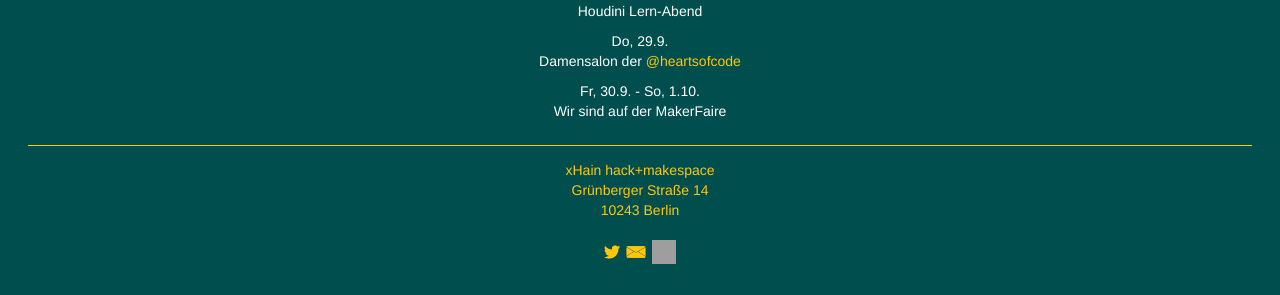
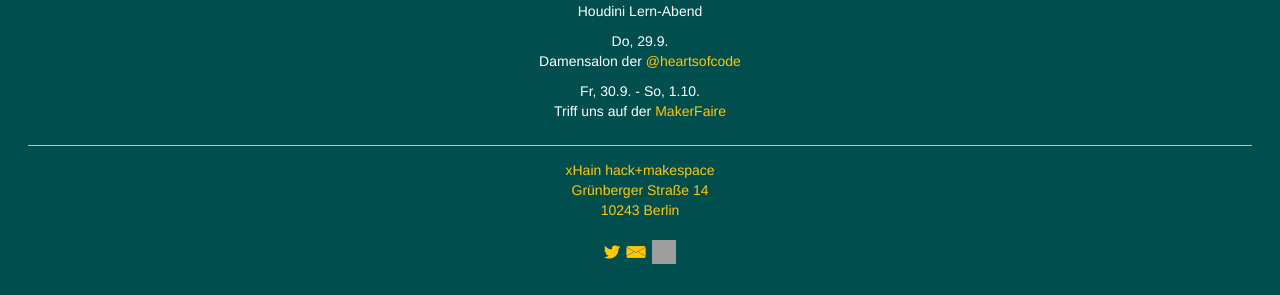
Before and after one commit to xHain-hackspace/xHain-hackspace.github.io, a Jekyll site: the page built from calendar.html, in a window 1280 px wide. Shown: the part 862-1157 px from the top of the page. Built offline with Jekyll 4.4.1, drawn with Linux system fonts in a browser that asks for light colours; grey boxes are pictures that could not be loaded.

```diff
--- a/calendar.en.html
+++ b/calendar.en.html
@@ -18,6 +18,6 @@ layout: main
 		<p>Mo, 26 September 5pm<br>open grove</p>
 		<p>Tu, 27 September 5pm<br>Houdini learning group</p>
 		<p>Th, 29 September <br>ladies' salon by <a href="https://twitter.com/heartsofcode">@heartsofcode</a></p>
-		<p>Fr, 30 September - So, 1 October<br>Meet us at the MakerFaire</p>
+		<p>Fr, 30 September - So, 1 October<br>Meet us at the <a href="http://maker-faire.de/berlin/">MakerFaire</a></p>
 	</li>
 </ul>
--- a/calendar.html
+++ b/calendar.html
@@ -19,7 +19,7 @@ redirect_from: calender.html
 		<p>Mo, 26.9. <br>offener Hain</p>
 		<p>Di, 27.9. <br>Houdini Lern-Abend</p>
 		<p>Do, 29.9. <br>Damensalon der <a href="https://twitter.com/heartsofcode">@heartsofcode</a></p>
-		<p>Fr, 30.9. - So, 1.10.<br>Wir sind auf der MakerFaire</p>
+		<p>Fr, 30.9. - So, 1.10.<br>Triff uns auf der <a href="http://maker-faire.de/berlin/">MakerFaire</a></p>
 
 	</li>
 </ul>
```
Also changed, not shown: 1 other file.
